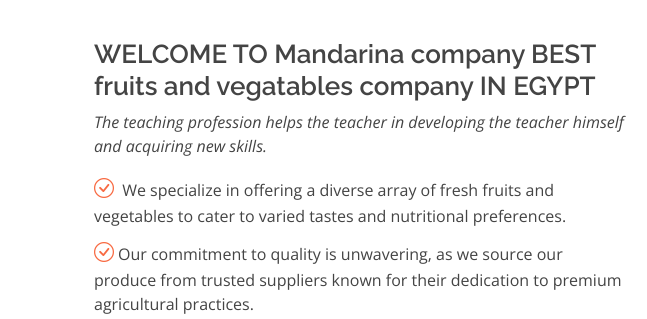
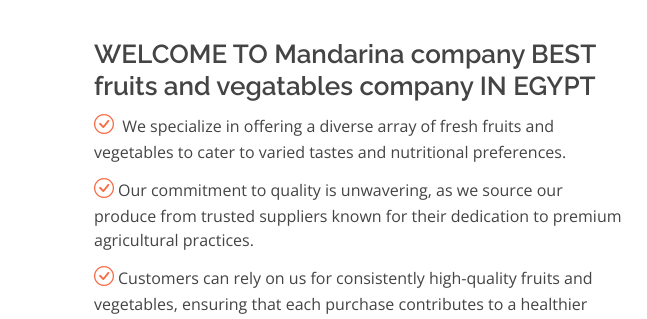
Before and after one commit to chaar-dev/mandarina, a plain HTML site: page about.html in a window 1280 px wide. Shown: the part 281-600 px from the top of the page, 0-647 px from the left. Drawn offline with nearby package versions, Linux system fonts and the light colour scheme.

Commit message:
Update about.html

```diff
--- a/about.html
+++ b/about.html
@@ -5,7 +5,7 @@
   <meta charset="utf-8">
   <meta content="width=device-width, initial-scale=1.0" name="viewport">
 
-  <title>ALRABITA</title>
+  <title>mandarina</title>
   <meta content="" name="description">
   <meta content="" name="keywords">
 
@@ -81,9 +81,7 @@
           </div>
           <div class="col-lg-6 pt-4 pt-lg-0 order-2 order-lg-1 content">
             <h3>WELCOME TO Mandarina company BEST fruits and vegatables company IN EGYPT</h3>
-            <p class="fst-italic" >
-              The teaching profession helps the teacher in developing the teacher himself and acquiring new skills.
-            </p>
+
             <ul>
               <li><i class="bi bi-check-circle" style="color: #f86a42;"></i> We specialize in offering a diverse array of fresh fruits and vegetables to cater to varied tastes and nutritional preferences.</li>
               <li><i class="bi bi-check-circle"  style="color: #f86a42;"></i>Our commitment to quality is unwavering, as we source our produce from trusted suppliers known for their dedication to premium agricultural practices.</li>
```
